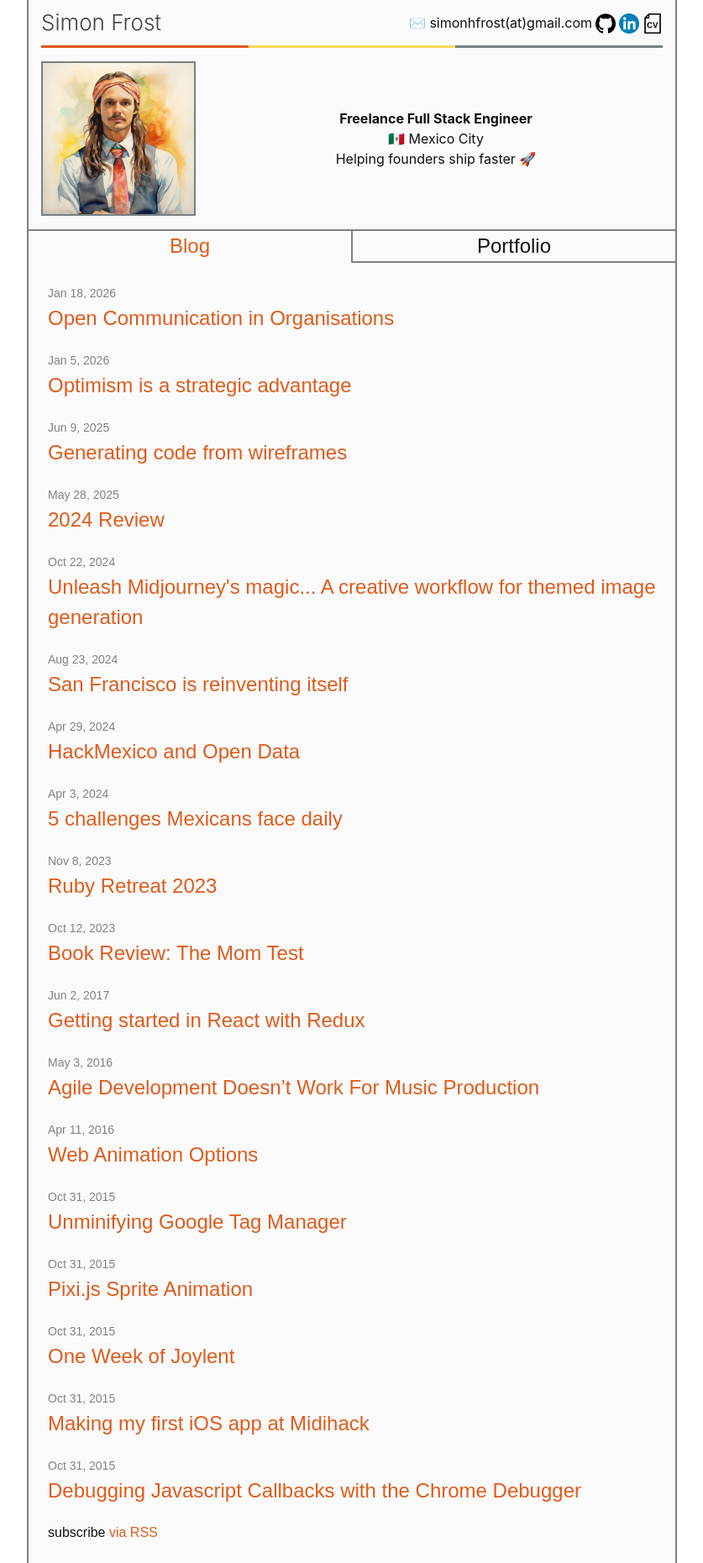
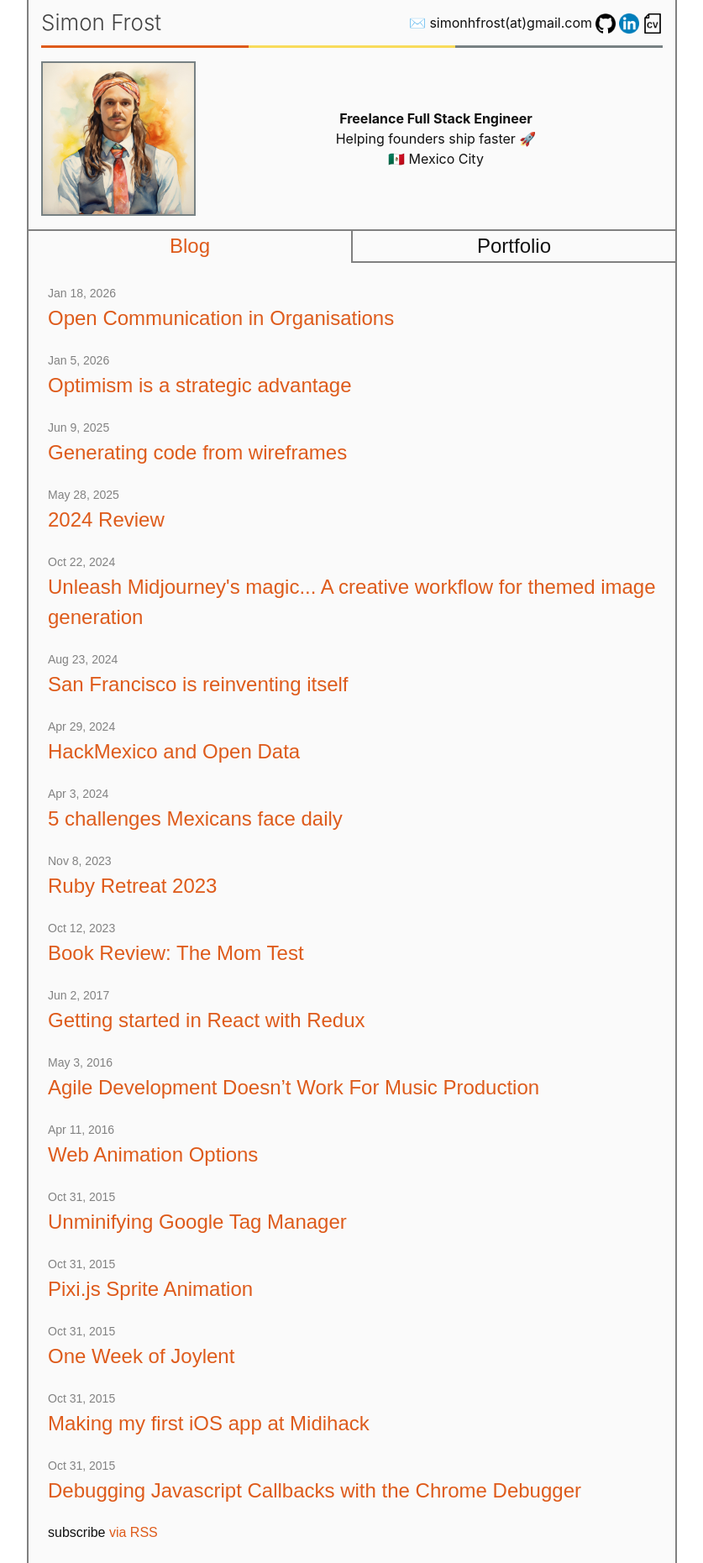
Before and after one commit to SimonHFrost/jekyll_blog, a Jekyll site: the page built from index.markdown, in a window 1280 px wide. Shown: the whole page at 84% size, without its empty margins (221-1058 px from the left). Built offline with Jekyll 4.4.1, drawn with Linux system fonts in a browser that asks for light colours.

Commit message:
Reverse order of summary

```diff
--- a/index.markdown
+++ b/index.markdown
@@ -108,8 +108,8 @@ list_title: "Latest Posts"
 
     <div class="profile-summary">
         <p style="margin-bottom: 0; font-weight: bold;">Freelance Full Stack Engineer</p>
+        <p style="margin-bottom: 0;">Helping founders ship faster 🚀</p>
         <p style="margin-bottom: 0;">🇲🇽 Mexico City</p>
-        <p style="margin-bottom: 0;">Helping founders ship faster 🚀</p>
         <p class="mobile-only mobile-email">✉️ simonhfrost(at)gmail.com</p>
         <!-- <p style="margin-bottom: 0;">Keen to chat about a collaboration, or just to catch up?</p> -->
     </div>
```
